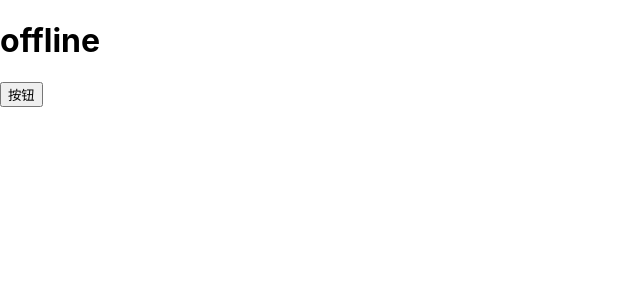
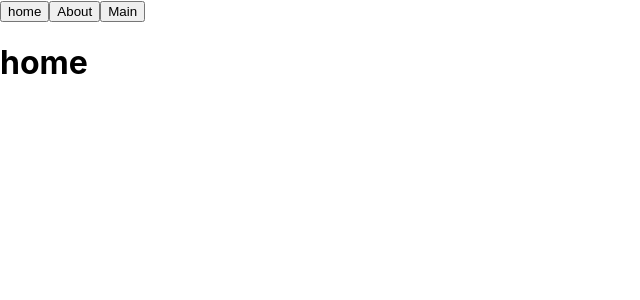
Before and after one commit to xlk1995/react-demo, a React (Create React App) app: page / in a window 1280 px wide. Shown: the top 300 px of the page, without its empty margins (0-640 px from the left). Built offline with nearby package versions, Linux system fonts and the light colour scheme.

Commit message:
feat: 自己实现Router

```diff
--- /dev/null
+++ b/src/Router.js
@@ -0,0 +1,55 @@
+/**
+ * Router的职责
+ *  地址匹配组件
+ *  可能跨层级
+ */
+import React, { useEffect, useState } from "react";
+
+const RouterContext = React.createContext();
+
+function Route(props) {
+  const { path, component: Component } = props;
+  return (
+    <RouterContext.Consumer>
+      {(router) => {
+        return path === router.path ? <Component /> : null;
+      }}
+    </RouterContext.Consumer>
+  );
+}
+
+function BrowseRouter(props) {
+  const [path, setPath] = useState(() => {
+    const { pathname } = window.location;
+    return pathname || "/";
+  });
+
+  function handlePopState(event) {
+    const { pathname } = window.location;
+    setPath(pathname);
+  }
+  useEffect(function () {
+    console.log("effect");
+    window.addEventListener("popstate", handlePopState);
+    return () => {
+      window.removeEventListener("popstate", handlePopState);
+    };
+  }, []);
+  const goPath = function (path) {
+    setPath(path);
+    window.history.pushState({ path }, "", path);
+  };
+
+  const router = {
+    path,
+    goPath,
+  };
+
+  return (
+    <RouterContext.Provider value={router}>
+      {props.children}
+    </RouterContext.Provider>
+  );
+}
+
+export { Route, BrowseRouter, RouterContext };
--- a/src/index.js
+++ b/src/index.js
@@ -1,85 +1,36 @@
 import React, { useEffect, useState } from "react";
 import ReactDOM from "react-dom/client";
 import "./index.css";
+import { Route, BrowseRouter, RouterContext } from "./Router";
 
-class Chat {
-  constructor() {
-    this.list = {};
-  }
-  subscribeMessage(id, callback) {
-    const callbackList = this.list[id] || [];
-    callbackList.push(callback);
-    this.list[id] = callbackList;
-  }
-
-  unSubscribeMessage(id, callback) {
-    const index = this.list[id].indexOf(callback);
-    this.list[id].splice(index, 1);
-  }
-
-  publish(status) {
-    Object.keys(this.list).forEach((id) => {
-      this.list[id].forEach((callback) => {
-        callback(status);
-      });
-    });
-  }
+function Home() {
+  return <h1>home</h1>;
 }
-
-const ChatApi = new Chat();
-
-setTimeout(() => {
-  ChatApi.publish("offline");
-}, 1000);
-
-function FriendStatus(props) {
-  const status = useStatus(props.id);
-  if (status == null) {
-    return <h1>loading....</h1>;
-  }
-  return <h1>{status}</h1>;
+function About() {
+  return <h1>About</h1>;
+}
+function Main() {
+  return <h1>Main</h1>;
 }
 
 function App() {
-  const [id, setId] = useState(1);
   return (
-    <div>
-      <FriendStatus id={id} />
-      <button onClick={() => setId(id + 1)}>按钮</button>
-      {/* <FriendColor id="1" /> */}
-    </div>
+    <BrowseRouter>
+      <RouterContext.Consumer>
+        {(router) => (
+          <div>
+            <button onClick={() => router.goPath("/")}>home</button>
+            <button onClick={() => router.goPath("/about")}>About</button>
+            <button onClick={() => router.goPath("/main")}>Main</button>
+
+            <Route path="/" component={Home}></Route>
+            <Route path="/about" component={About}></Route>
+            <Route path="/main" component={Main}></Route>
+          </div>
+        )}
+      </RouterContext.Consumer>
+    </BrowseRouter>
   );
 }
-
-function useStatus(id) {
-  const [status, setStatus] = useState(null);
-
-  function handleStatus(status) {
-    console.log("handleStatus");
-    setStatus(status);
-  }
-  useEffect(() => {
-    console.log("subscribeMessage", id);
-    ChatApi.subscribeMessage(id, handleStatus);
-    return () => {
-      console.log("unSubscribeMessage", id);
-      ChatApi.unSubscribeMessage(id, handleStatus);
-    };
-  }, [id, status]);
-
-  return status;
-}
-
-function FriendColor(props) {
-  const status = useStatus(props.id);
-  if (status == null) {
-    return <h1>loading....</h1>;
-  }
-
-  return (
-    <h1 style={{ color: status === "offline" ? "red" : "green" }}>{status}</h1>
-  );
-}
-
 const root = ReactDOM.createRoot(document.getElementById("root"));
 root.render(<App />);
```
Also changed, not shown: 2 other files (tests, documents, lock files or other folders).
